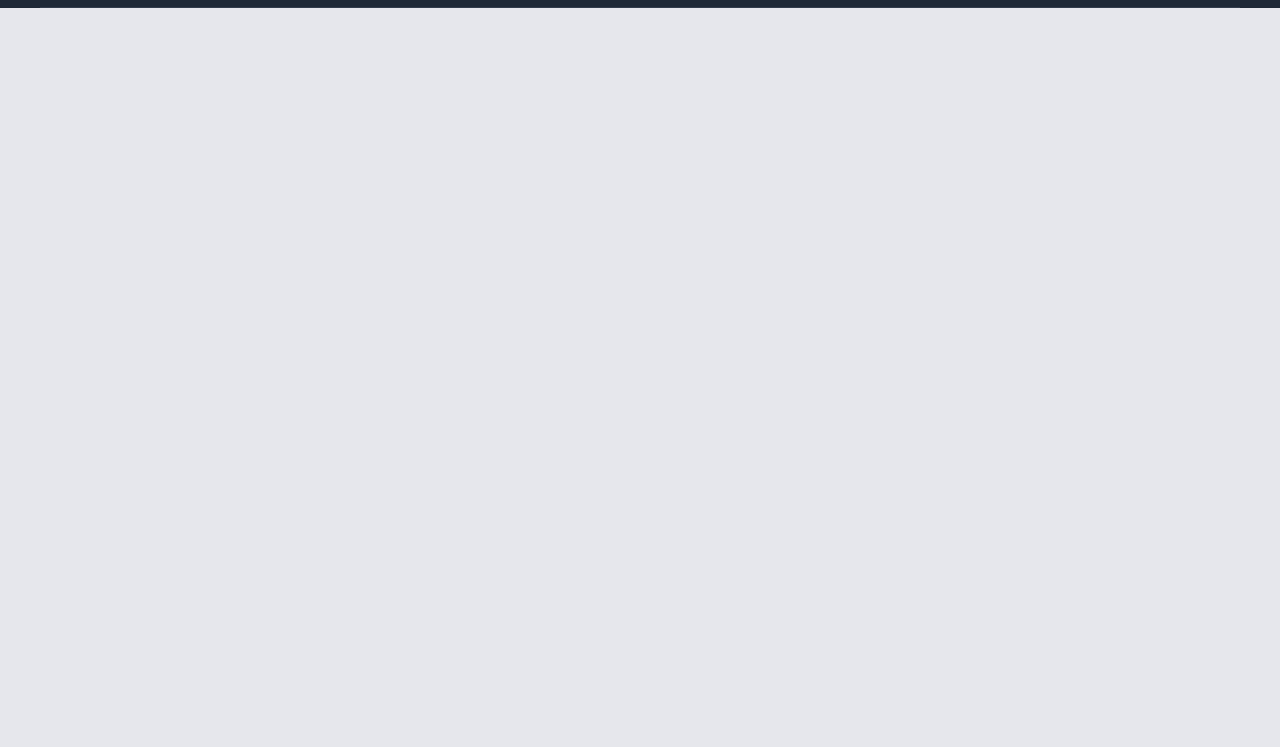
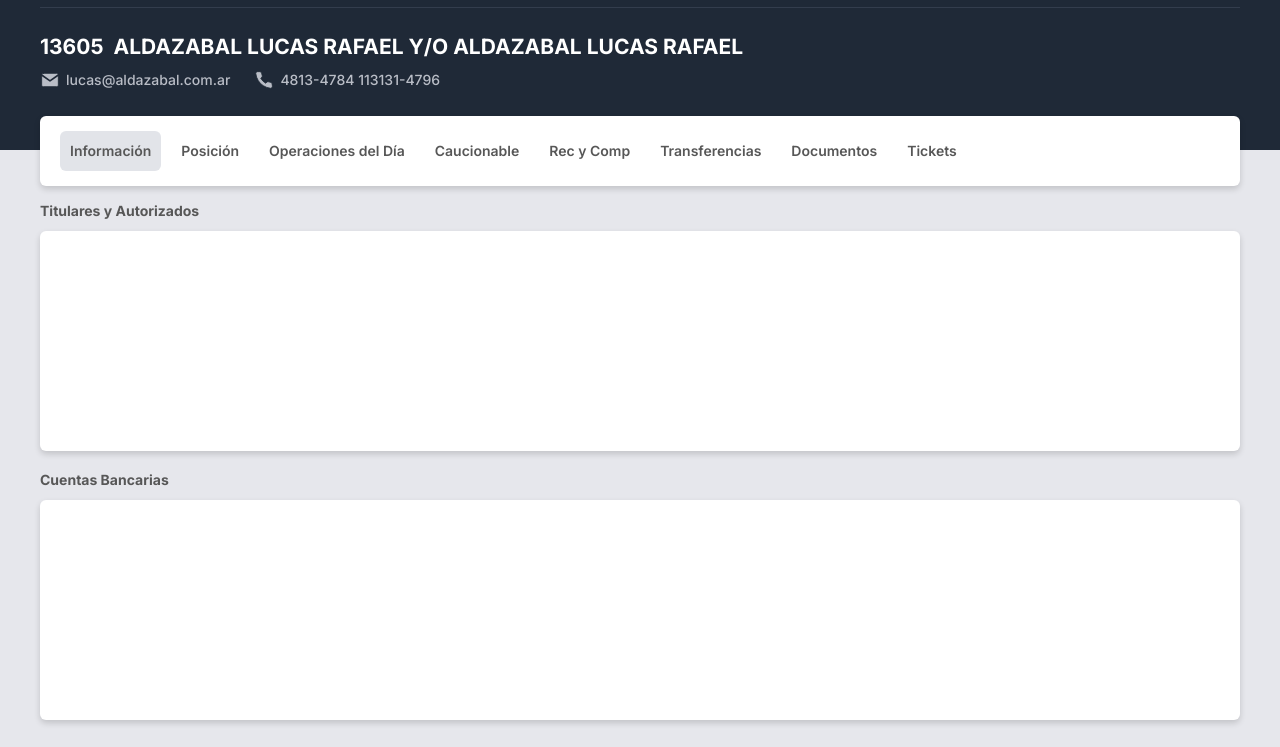
Before and after one commit to LucasAlda/clientes, a React app: page /comitente/1 in a window 1280 px wide. Shown: the part 53-800 px from the top of the page. Built offline with nearby package versions, Linux system fonts and the light colour scheme.

Commit message:
some changes

```diff
--- a/src/assets/styles/Card.css
+++ b/src/assets/styles/Card.css
@@ -2,7 +2,6 @@
   position: relative;
   border-radius: 6px;
   background-color: #fff;
-  min-height: 100px;
   box-shadow: rgb(0, 0, 0, 0.16) 0 3px 6px;
   overflow: auto;
 }
--- /dev/null
+++ b/src/assets/styles/Comitente.css
@@ -0,0 +1,57 @@
+.header-extended.comitente {
+  padding: 24px 0;
+}
+
+.header {
+  color: #fff;
+}
+
+.header h2 {
+  margin: 0;
+  /* font-size: 24px; */
+}
+
+.header h2 span {
+  font-weight: 700;
+  padding-right: 10px;
+}
+
+.header .contact {
+  display: flex;
+}
+
+.header .contact > div {
+  color: hsl(220, 10%, 75%);
+  font-weight: 500;
+  display: flex;
+  align-items: center;
+  margin: 8px 24px 0 0;
+  font-size: 14px;
+}
+
+.header .contact > div:first-of-type {
+  margin-left: 0;
+}
+
+.header .contact > div svg {
+  stroke-width: 1;
+  fill: hsl(220, 10%, 75%);
+  color: #1f2937;
+  height: 20px;
+  width: 20px;
+  margin-right: 6px;
+}
+
+.header .contact > div svg:first-child polyline {
+  stroke-width: 2;
+}
+
+@media (max-width: 600px) {
+  .header h2 {
+    font-size: 16px;
+  }
+
+  .header .contact {
+    flex-direction: column;
+  }
+}
--- a/src/assets/styles/Table.css
+++ b/src/assets/styles/Table.css
@@ -55,7 +55,7 @@ thead {
 
 th {
   color: hsl(220, 39%, 11%);
-
+  padding: 5px 10px;
   position: relative;
 }
 
--- a/src/assets/styles/Tabs.css
+++ b/src/assets/styles/Tabs.css
@@ -1,22 +1,40 @@
 .tabs {
   position: relative;
-  display: inline-flex;
+  display: flex;
   z-index: 1;
   padding-left: 0;
   margin: 0;
+  overflow: auto;
 }
 
 .tabs li {
   display: block;
   text-align: center;
   line-height: 30px;
-  border-radius: 6px 6px 0 0;
   font-size: 13px;
   margin-left: 10px;
+  cursor: pointer;
+}
+
+.tabs.tabs-pills li {
+  color: #575757;
+  white-space: nowrap;
+  width: 100px;
+  font-weight: 600;
+  font-size: 14px;
+  width: auto;
+  padding: 5px 10px;
+  border-radius: 6px;
+}
+
+.tabs.tabs-pills li.active {
+  background-color: hsl(220, 15%, 90%);
 }
 
 .tabs.tabs-folder li {
+  border-radius: 6px 6px 0 0;
   color: #575757;
+  white-space: nowrap;
   width: 100px;
   background-color: #d7dade;
 }
@@ -24,3 +42,31 @@
 .tabs.tabs-folder li.active {
   background-color: #fff;
 }
+
+.mobile-tab.tabs.tabs-folder {
+  position: relative;
+  background-color: #d7dade;
+  border: 1px solid #575757;
+  padding: 10px 20px;
+  border-radius: 6px;
+  margin-bottom: 10px;
+}
+
+.mobile-tab.tabs.tabs-pills {
+  position: relative;
+  margin-bottom: 10px;
+}
+
+.mobile-tab svg {
+  position: absolute;
+  top: 50%;
+  transform: translateY(-50%);
+  right: 15px;
+}
+
+@media (max-width: 600px) {
+  .tabs {
+    flex-wrap: wrap;
+    justify-content: center;
+  }
+}
--- a/src/assets/styles/index.css
+++ b/src/assets/styles/index.css
@@ -26,6 +26,27 @@ body {
   width: 100%;
 }
 
+*:not(html):not(body)::-webkit-scrollbar {
+  width: 8px;
+}
+
+/* Track */
+*:not(html):not(body)::-webkit-scrollbar-track {
+  background: #f1f1f1;
+  border-radius: 4px;
+}
+
+/* Handle */
+*:not(html):not(body)::-webkit-scrollbar-thumb {
+  background: rgb(195, 195, 195);
+  border-radius: 4px;
+}
+
+/* Handle on hover */
+*:not(html):not(body)::-webkit-scrollbar-thumb:hover {
+  background: rgb(175, 175, 175);
+}
+
 @media (min-width: 1200px) {
   .container {
     padding: 0 40px;
--- /dev/null
+++ b/src/components/Birthdays.js
@@ -0,0 +1,51 @@
+import React from "react";
+import { FiGift } from "react-icons/fi";
+
+const Birthdays = () => {
+  const data = [
+    { persona: "LENARDUZZI JOSE LUIS", nacimiento: "1941-01-22" },
+    { persona: "TARRIS HELENA ANA", nacimiento: "1947-01-22" },
+    { persona: "BERNAL MARIA GRACIELA", nacimiento: "1954-01-22" },
+    { persona: "FERRANTE GISELA ALEJANDRA", nacimiento: "1963-01-22" },
+    { persona: "FIORIO FLAVIA DANIELA", nacimiento: "1980-01-24" },
+    { persona: "ROBINO NILDA CATALINA DE GABRIELLI", nacimiento: "1980-01-24" },
+    { persona: "SPORN DANIEL LEONARDO", nacimiento: "1978-01-26" },
+    { persona: "BERNAL MARIA GRACIELA", nacimiento: "1990-01-26" },
+    { persona: "MOSCOLONI MARCELA PATRICIA", nacimiento: "1994-01-27" },
+    { persona: "SPORN DANIEL LEONARDO", nacimiento: "1979-01-31" },
+    { persona: "BABIC LILIANA", nacimiento: "1979-02-01" },
+    { persona: "DUCHINI MORENO HUGO RICARDO", nacimiento: "1941-02-02" },
+  ];
+  return (
+    <ul
+      style={{ padding: "5px 0", position: "relative", margin: 0, display: "grid", borderBottom: "1px solid #e5e7eb" }}
+    >
+      {data.map((birthday) => (
+        <li
+          style={{
+            display: "flex",
+            justifyContent: "space-between",
+            alignItems: "center",
+            padding: "5px 20px",
+            borderBottom: "1px solid #e5e7eb",
+            width: "100%",
+          }}
+        >
+          <h4 style={{ margin: 0, color: "#575757" }}>{birthday.persona}</h4>
+          <div style={{ textAlign: "right", color: "hsl(220, 10%, 65%)" }}>
+            <h5 style={{ margin: 0, display: "flex", alignItems: "center", justifyContent: "flex-end" }}>
+              <FiGift style={{ marginRight: 5 }} />
+              {parseInt(
+                (new Date().getTime() - new Date(birthday.nacimiento).getTime()) / 1000 / 60 / 60 / 24 / 365
+              )}{" "}
+              años
+            </h5>
+            <h5 style={{ margin: 0 }}>{new Date(birthday.nacimiento).format()}</h5>
+          </div>
+        </li>
+      ))}
+    </ul>
+  );
+};
+
+export default Birthdays;
--- a/src/components/Navbar.js
+++ b/src/components/Navbar.js
@@ -12,6 +12,7 @@ const Navbar = ({ location, history, search, setSearch }) => {
   const onSubmitComitente = (e) => {
     e.preventDefault();
     setSearch((prev) => ({ ...prev, text: comitente }));
+    setOpen(false);
     if (section !== "principal") history.push({ pathname: "/" });
   };
   const onSubmitEspecie = (e) => {
@@ -63,7 +64,7 @@ const Navbar = ({ location, history, search, setSearch }) => {
         <div>
           <div className="nav-content">
             <div className="nav-left">
-              <h1>Clientes</h1>
+              <h1 onClick={() => history.push({ pathname: "/" })}>Clientes</h1>
               <div className="nav-pages">
                 <button href="" className="active">
                   Extras
--- a/src/components/Table.js
+++ b/src/components/Table.js
@@ -193,7 +193,7 @@ export const Table = React.memo(
         </thead>
         <tbody>
           {renderData.map((tr, i) => (
-            <tr className={tr.className || ""} key={i}>
+            <tr className={tr.className || ""} onClick={tr.handleClick || function () {}} key={i}>
               {tr.cells.map((td, j) => (
                 <Cell className={td.className} title={td.title} style={td.style || {}} colspan={td.colspan} key={j}>
                   {td.content}
--- a/src/components/Tabs.js
+++ b/src/components/Tabs.js
@@ -1,8 +1,23 @@
-import React from "react";
+import React, { useEffect, useState } from "react";
+import { FiChevronDown } from "react-icons/fi";
 import "../assets/styles/Tabs.css";
+import Options from "./Options";
 
 const Tabs = ({ style, tabStyle = "pills", options, value, handleSubmit }) => {
-  return (
+  const [mobile, setMobile] = useState(window.innerWidth < 600);
+  const [open, setOpen] = useState(false);
+
+  useEffect(() => {
+    window.onresize = () => setMobile(window.innerWidth < 600);
+  }, []);
+
+  return mobile ? (
+    <div className={`mobile-tab tals-${tabStyle}`} style={style} onClick={() => setOpen((prev) => !prev)}>
+      {options.find((o) => o.value === value).label || "Ninguna seleccionada"}
+      <FiChevronDown />
+      <Options data={options} show={open} setShow={setOpen} value={value} handleSubmit={handleSubmit} />
+    </div>
+  ) : (
     <ul className={`tabs tabs-${tabStyle}`} style={style}>
       {options.map((option, i) => (
         <li key={i} className={option.value === value ? "active" : ""} onClick={() => handleSubmit(option.value)}>
--- a/src/components/Ticket.js
+++ b/src/components/Ticket.js
@@ -13,7 +13,7 @@ const Ticket = (props) => {
   console.log(titulo, diff);
 
   return (
-    <li>
+    <li className="ticket">
       <div className="info">
         <h3>{comitente} </h3>
         <h4>{titulo}</h4>
--- /dev/null
+++ b/src/components/Tickets.js
@@ -0,0 +1,14 @@
+import React from "react";
+import Ticket from "./Ticket";
+
+const Tickets = ({ tickets, handleTicket }) => {
+  return (
+    <ul className="tickets">
+      {tickets.map((ticket, i) => (
+        <Ticket key={i} {...ticket} />
+      ))}
+    </ul>
+  );
+};
+
+export default Tickets;
--- /dev/null
+++ b/src/containers/Comitente/index.js
@@ -0,0 +1,58 @@
+import React, { useState } from "react";
+import { FiMail, FiPhone } from "react-icons/fi";
+import "../../assets/styles/Comitente.css";
+import Card from "../../components/Card";
+import Tabs from "../../components/Tabs";
+
+const Comitente = ({ match, search }) => {
+  const comitente = parseInt(match.params.comitente) || 0;
+
+  const [activeTab, setActiveTab] = useState("info");
+
+  return (
+    <>
+      <div className="header-extended comitente" style={{ paddingBottom: 60 }}>
+        <div className="container header">
+          <h2>
+            <span>13605</span>ALDAZABAL LUCAS RAFAEL Y/O ALDAZABAL LUCAS RAFAEL
+          </h2>
+          <div className="contact">
+            <div>
+              <FiMail />
+              lucas@aldazabal.com.ar
+            </div>
+            <div>
+              <FiPhone />
+              4813-4784 113131-4796
+            </div>
+          </div>
+        </div>
+      </div>
+      <div className="container">
+        <Card style={{ padding: "15px 10px", marginTop: -34, overflow: "visible" }}>
+          <Tabs
+            tabStyle="pills"
+            value={activeTab}
+            handleSubmit={(value) => setActiveTab(value)}
+            options={[
+              { label: "Información", value: "info" },
+              { label: "Posición", value: "posicion" },
+              { label: "Operaciones del Día", value: "operaciones-del-dia" },
+              { label: "Caucionable", value: "caucionable" },
+              { label: "Rec y Comp", value: "rec-comp" },
+              { label: "Transferencias", value: "transferencias" },
+              { label: "Documentos", value: "documentos" },
+              { label: "Tickets", value: "tickets" },
+            ]}
+          />
+        </Card>
+        <h4 style={{ marginBottom: 0, marginTop: 15 }}>Titulares y Autorizados</h4>
+        <Card style={{ marginTop: 10, height: "calc((100vh - 300px) / 2 - 30px)" }}></Card>
+        <h4 style={{ marginBottom: 0 }}>Cuentas Bancarias</h4>
+        <Card style={{ marginTop: 10, height: "calc((100vh - 300px) / 2 - 30px)" }}></Card>
+      </div>
+    </>
+  );
+};
+
+export default Comitente;
--- a/src/containers/Principal/index.js
+++ b/src/containers/Principal/index.js
@@ -7,11 +7,14 @@ import Pills from "../../components/Pills";
 import { Table } from "../../components/Table";
 import Tabs from "../../components/Tabs";
 import "../../assets/styles/Tickets.css";
-import Ticket from "../../components/Ticket";
+import Tickets from "../../components/Tickets";
+import Birthdays from "../../components/Birthdays";
 
-const Principal = ({ search, setSearch }) => {
+const Principal = ({ history, search, setSearch }) => {
   const [openSelectCategory, setOpenSelectCategory] = useState(false);
   const [activeTab, setActiveTab] = useState("tickets");
+
+  const handleTicket = (ticket) => {};
 
   const data = [
     {
@@ -69,12 +72,28 @@ const Principal = ({ search, setSearch }) => {
       por: "Dolores",
     },
     {
+      comitente: "General",
+      titulo: "Actualizar certificados de la intranet",
+      vencimiento: "2020-07-01",
+      creacion: "2015-08-20",
+      para: "Todos",
+      por: "Dolores",
+    },
+    {
       comitente: 13605,
       titulo: "Chequear que este todo correcto",
       vencimiento: "2021-01-25",
       creacion: "2015-08-20",
       para: "Todos",
       por: "Dolores",
+    },
+    {
+      comitente: 13600,
+      titulo: "Mandar valores",
+      vencimiento: "2021-01-25",
+      creacion: "2015-08-20",
+      para: "Todos",
+      por: "Exequiel",
     },
     {
       comitente: 2019,
@@ -84,9 +103,42 @@ const Principal = ({ search, setSearch }) => {
       para: "Todos",
       por: "Dolores",
     },
+    {
+      comitente: 10234,
+      titulo: "Mandar Valores",
+      vencimiento: "2021-09-26",
+      creacion: "2015-08-20",
+      para: "Todos",
+      por: "Dolores",
+    },
+    {
+      comitente: 802,
+      titulo: "Transferir a Banelco",
+      vencimiento: "2021-09-26",
+      creacion: "2015-08-20",
+      para: "Javier",
+      por: "Dolores",
+    },
+    {
+      comitente: 1801,
+      titulo: "Comprar Dolares",
+      vencimiento: "2021-09-26",
+      creacion: "2015-08-20",
+      para: "Antonio",
+      por: "Dolores",
+    },
+    {
+      comitente: 1801,
+      titulo: "Consultar a Byma sobre cheque",
+      vencimiento: "2021-08-14",
+      creacion: "2015-03-20",
+      para: "Antonio",
+      por: "Dolores",
+    },
   ];
 
   const dataTable = data.map((row) => ({
+    handleClick: () => history.push({ pathname: `/comitente/${row.comitente}` }),
     cells: [
       { style: { fontWeight: 600 }, content: row.comitente },
       { content: row.nombreCuenta },
@@ -160,15 +212,13 @@ const Principal = ({ search, setSearch }) => {
               { label: "Liq Mer MEP", value: "LiqMerMEP" },
             ]}
           />
-          <div style={{ display: "grid", gridTemplateColumns: "2fr 1fr", gap: 20 }}>
+          <div className="bottom-section">
             <Card>
-              <ul className="tickets">
-                {tickets.map((ticket, i) => (
-                  <Ticket key={i} {...ticket} />
-                ))}
-              </ul>
+              <Tickets tickets={tickets} onClick={handleTicket} />
             </Card>
-            <Card></Card>
+            <Card>
+              <Birthdays />
+            </Card>
           </div>
         </div>
       </div>
--- a/src/routes/App.js
+++ b/src/routes/App.js
@@ -1,6 +1,7 @@
 import React, { useEffect, useState } from "react";
 import { BrowserRouter, Switch, Route } from "react-router-dom";
 import Principal from "../containers/Principal";
+import Comitente from "../containers/Comitente";
 import Navbar from "../components/Navbar";
 import axiosConfig from "../helpers/axios";
 import numbersConfig from "../helpers/numbers";
@@ -22,7 +23,7 @@ const App = () => {
       <Navbar search={search} setSearch={setSearch} />
       <Switch>
         <Route exact path="/" render={(props) => <Principal {...props} search={search} setSearch={setSearch} />} />
-        <Route exact path="/hola" render={(props) => <div>gola</div>} />
+        <Route exact path="/comitente/:comitente" render={(props) => <Comitente {...props} />} />
       </Switch>
     </BrowserRouter>
   );
```
Also changed, not shown: src/assets/styles/Principal.css (+22 -0 lines), src/assets/styles/Tickets.css (+13 -1 lines), 1 other file.
